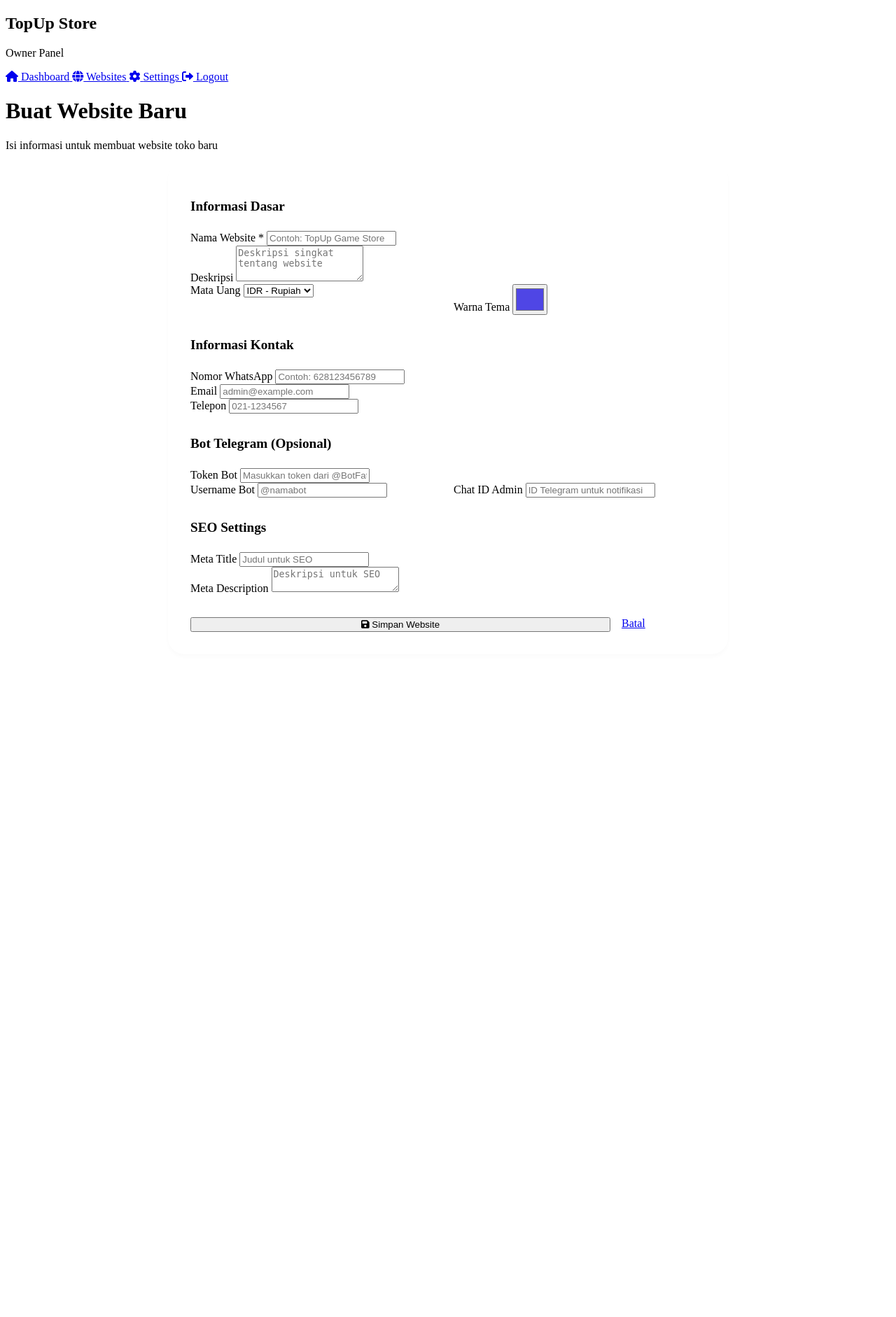
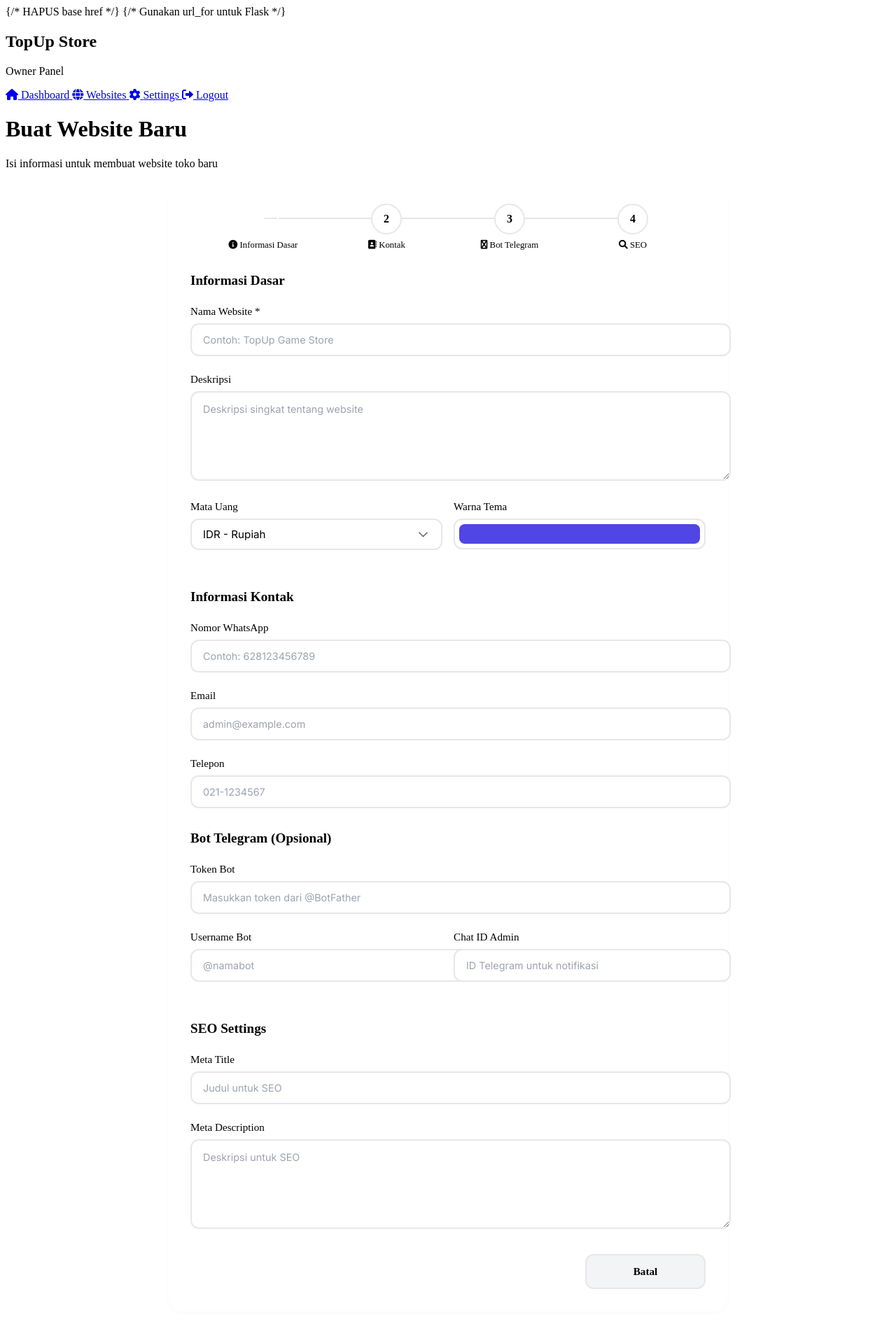
Before and after one commit to aldiprem/wtb, a Flask app: template templates/owner/website-create.html in a window 1280 px wide. Shown: the whole page at 70% size. Before the commit the page ends 903 px from the top, so only its background shows below. Run offline with Flask 3, Linux system fonts and the light colour scheme; the template is opened without the code that fills it, so the values that code supplies are empty.

Commit message:
Update website-create.html

```diff
--- a/templates/owner/website-create.html
+++ b/templates/owner/website-create.html
@@ -9,11 +9,39 @@
     <link rel="stylesheet" href="https://cdnjs.cloudflare.com/ajax/libs/font-awesome/6.0.0/css/all.min.css">
     <!-- Google Fonts -->
     <link href="https://fonts.googleapis.com/css2?family=Inter:wght@300;400;500;600;700&display=swap" rel="stylesheet">
-    <!-- Custom CSS -->
-    <base href="https://aldiprem.github.io/wtb/">
-    <link rel="stylesheet" href="static/css/dashboard.css">
+
+    {/* HAPUS base href */}
+
+    {/* Gunakan url_for untuk Flask */}
+    <link rel="stylesheet" href="{{ url_for('static', filename='css/dashboard.css') }}">
+    <link rel="stylesheet" href="{{ url_for('static', filename='css/website-create.css') }}">
+
     <!-- Base URL for API -->
     <meta name="base-url" content="https://climb-gzip-enquiry-other.trycloudflare.com">
+
+    <!-- Fallback untuk GitHub Pages -->
+    <link rel="stylesheet" href="https://aldiprem.github.io/wtb/static/css/dashboard.css" id="github-css-dash" disabled>
+    <link rel="stylesheet" href="https://aldiprem.github.io/wtb/static/css/website-create.css" id="github-css-create" disabled>
+
+    <script>
+        (function() {
+            const isFlask = !window.location.hostname.includes('github.io');
+
+            if (isFlask) {
+                console.log('Running in Flask mode');
+                document.getElementById('github-css-dash').disabled = true;
+                document.getElementById('github-css-create').disabled = true;
+            } else {
+                console.log('Running in GitHub Pages mode');
+                // Disable Flask CSS
+                document.querySelectorAll('link[href*="dashboard.css"]:not([id])').forEach(el => el.disabled = true);
+                document.querySelectorAll('link[href*="website-create.css"]:not([id])').forEach(el => el.disabled = true);
+                // Enable GitHub CSS
+                document.getElementById('github-css-dash').disabled = false;
+                document.getElementById('github-css-create').disabled = false;
+            }
+        })();
+    </script>
 </head>
 <body class="dashboard-body">
     <div class="dashboard-container">
@@ -25,11 +53,11 @@
             </div>
 
             <nav class="sidebar-nav">
-                <a href="/owner/dashboard">
+                <a href="{{ url_for('owner_dashboard') }}">
                     <i class="fas fa-home"></i>
                     <span>Dashboard</span>
                 </a>
-                <a href="/owner/websites" class="active">
+                <a href="{{ url_for('owner_websites') }}" class="active">
                     <i class="fas fa-globe"></i>
                     <span>Websites</span>
                 </a>
@@ -37,7 +65,7 @@
                     <i class="fas fa-cog"></i>
                     <span>Settings</span>
                 </a>
-                <a href="/owner/logout">
+                <a href="{{ url_for('owner_logout') }}">
                     <i class="fas fa-sign-out-alt"></i>
                     <span>Logout</span>
                 </a>
@@ -143,7 +171,7 @@
                                 <i class="fas fa-save mr-2"></i>
                                 Simpan Website
                             </button>
-                            <a href="/owner/websites" class="btn btn-secondary" style="flex: 0 0 120px;">
+                            <a href="{{ url_for('owner_websites') }}" class="btn btn-secondary" style="flex: 0 0 120px;">
                                 Batal
                             </a>
                         </div>
@@ -158,9 +186,32 @@
         <div class="loading-spinner"></div>
     </div>
 
-    <!-- Dashboard JS -->
-    <script src="/static/js/dashboard.js"></script>
+    <!-- JavaScript Files -->
+    <script src="{{ url_for('static', filename='js/dashboard.js') }}"></script>
+    <script src="{{ url_for('static', filename='js/website-create.js') }}"></script>
+
+    <!-- Fallback untuk GitHub Pages -->
+    <script src="https://aldiprem.github.io/wtb/static/js/dashboard.js" id="github-js-dash" disabled></script>
+    <script src="https://aldiprem.github.io/wtb/static/js/website-create.js" id="github-js-create" disabled></script>
+
     <script>
+        (function() {
+            const isFlask = !window.location.hostname.includes('github.io');
+
+            if (isFlask) {
+                document.getElementById('github-js-dash').disabled = true;
+                document.getElementById('github-js-create').disabled = true;
+            } else {
+                // Disable Flask JS
+                document.querySelectorAll('script[src*="dashboard.js"]:not([id])').forEach(el => el.disabled = true);
+                document.querySelectorAll('script[src*="website-create.js"]:not([id])').forEach(el => el.disabled = true);
+                // Enable GitHub JS
+                document.getElementById('github-js-dash').disabled = false;
+                document.getElementById('github-js-create').disabled = false;
+            }
+        })();
+
+        // Form submission
         document.getElementById('createWebsiteForm').addEventListener('submit', async function(e) {
             e.preventDefault();
 
@@ -171,7 +222,8 @@
             document.querySelector('.global-loader').style.display = 'flex';
 
             try {
-                const response = await fetch('/wtb/owner/websites/create', {
+                {/* PERBAIKAN: URL yang benar untuk API */}
+                const response = await fetch('{{ url_for("owner_website_create") }}', {
                     method: 'POST',
                     headers: {
                         'Content-Type': 'application/json'
```
